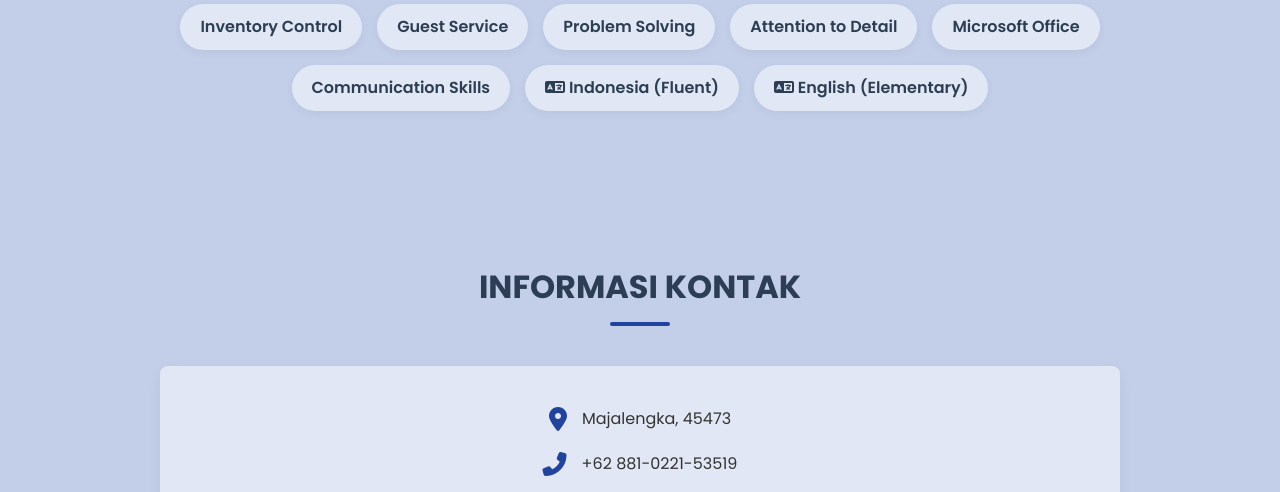
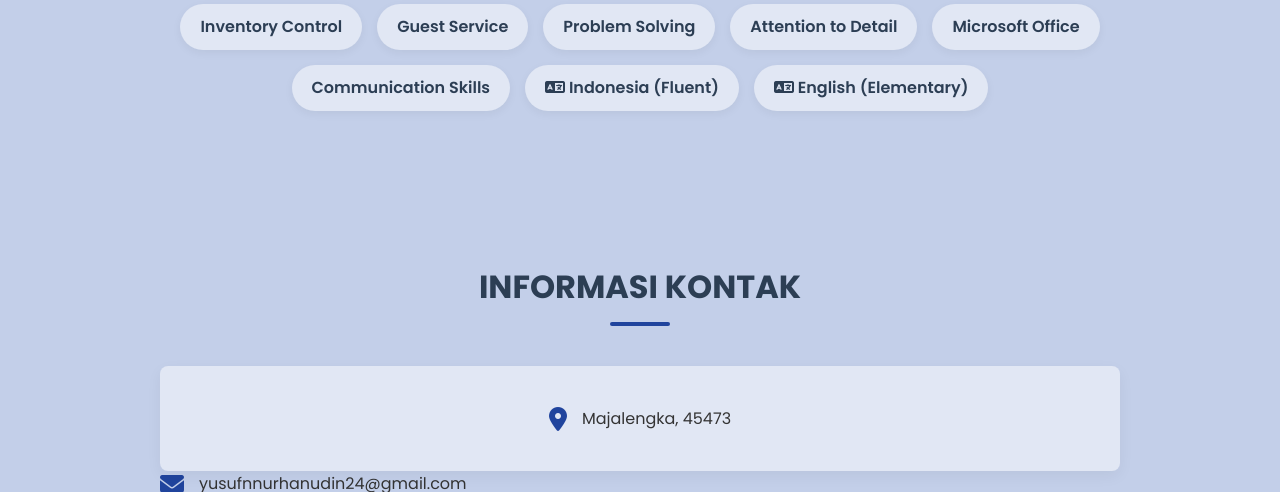
Before and after one commit to mutto24/portoyn24, a plain HTML site: page index.html in a window 1280 px wide. Shown: the part 3839-4331 px from the top of the page. Drawn offline with Linux system fonts and the light colour scheme.

Commit message:
Update index.html

```diff
--- a/index.html
+++ b/index.html
@@ -140,9 +140,6 @@
                 <i class="fas fa-map-marker-alt"></i>
                 <a href="https://maps.app.goo.gl/ukhPHqN17mrgj5329" target="_blank">Majalengka, 45473</a>
             </div>
-            <div class="contact-item">
-                <i class="fas fa-phone-alt"></i>
-                <a href="https://wa.me/0881022153519" target="_blank">+62 881-0221-53519</a>
             </div>
             <div class="contact-item">
                 <i class="fas fa-envelope"></i>
```
